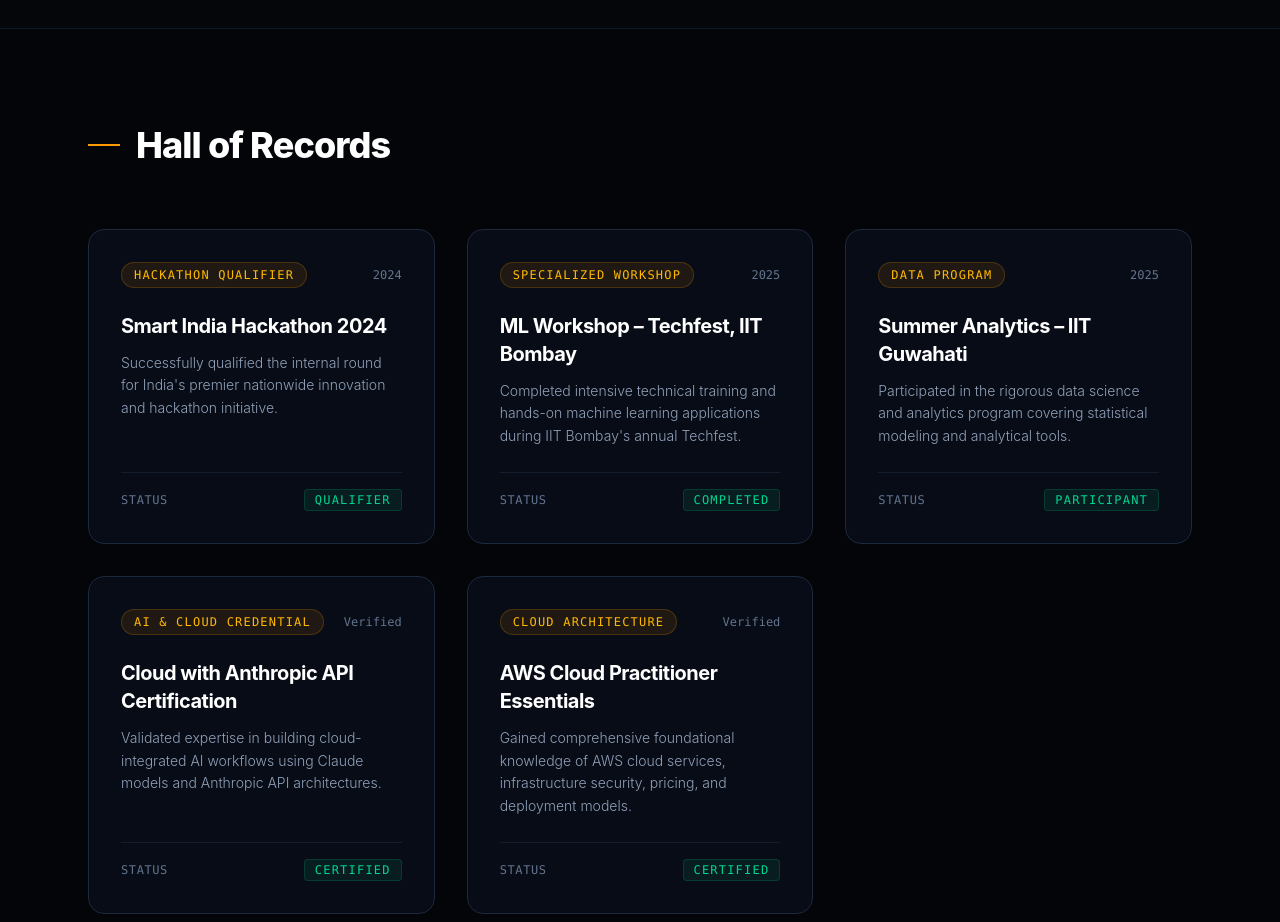
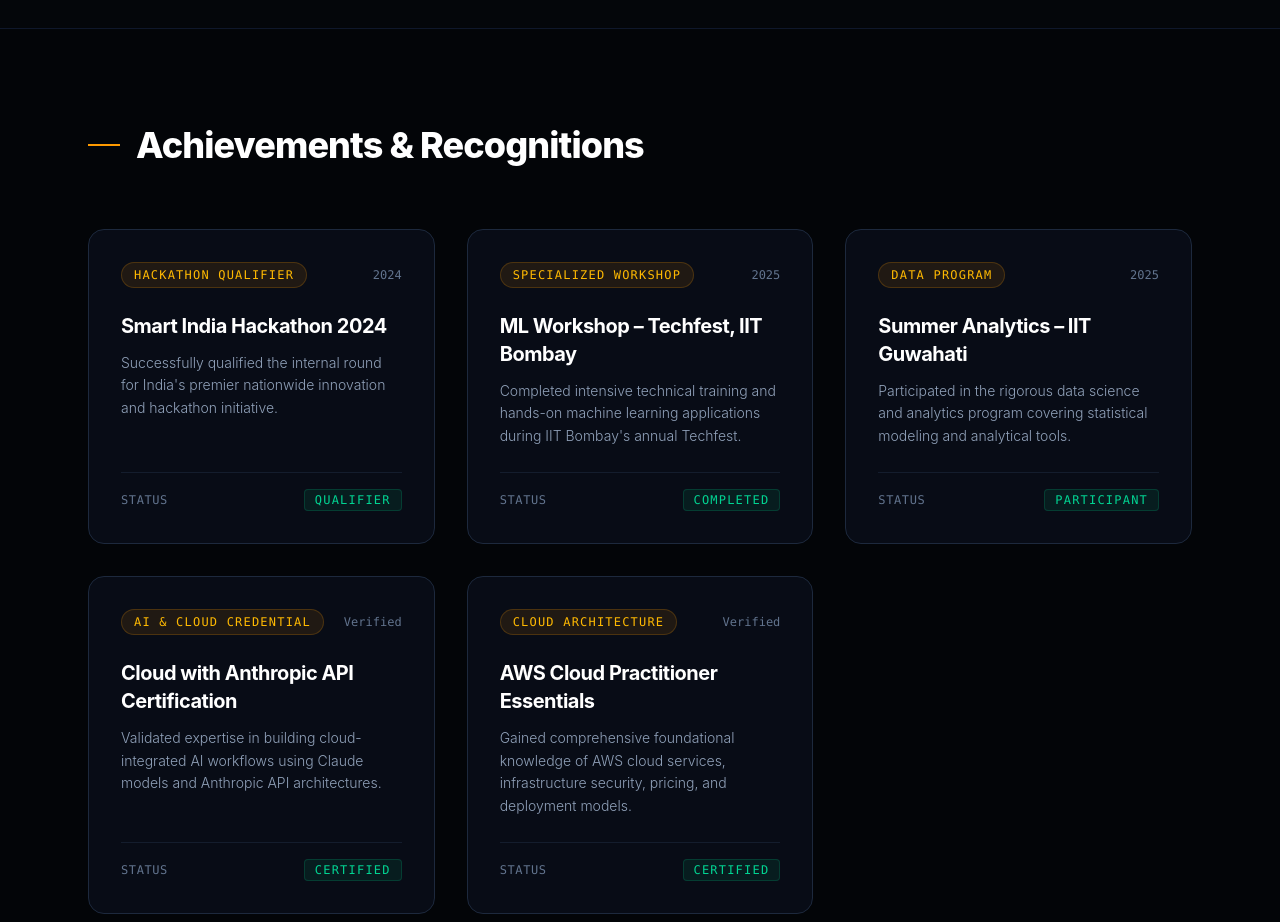
Before and after one commit to Shubhomoy919/shubhomoy-portfolio, a React (Vite) app: page / in a window 1280 px wide. Shown: the part 9940-10862 px from the top of the page. Built offline with nearby package versions, Linux system fonts and the light colour scheme.

Commit message:
Updated Hall of Records with SIH 2024, IIT Bombay ML workshop, Summer Analytics, and cloud certs

```diff
--- a/src/App.jsx
+++ b/src/App.jsx
@@ -562,7 +562,7 @@
           <div className="max-w-6xl mx-auto px-6">
             <h2 className="text-3xl md:text-4xl font-extrabold mb-16 tracking-tight text-white flex items-center gap-4">
               <span className="w-8 h-0.5 bg-amber-500"></span>
-              Hall of Records
+              Achievements & Recognitions
             </h2>
 
             <div className="grid grid-cols-1 md:grid-cols-2 lg:grid-cols-3 gap-8">
```
